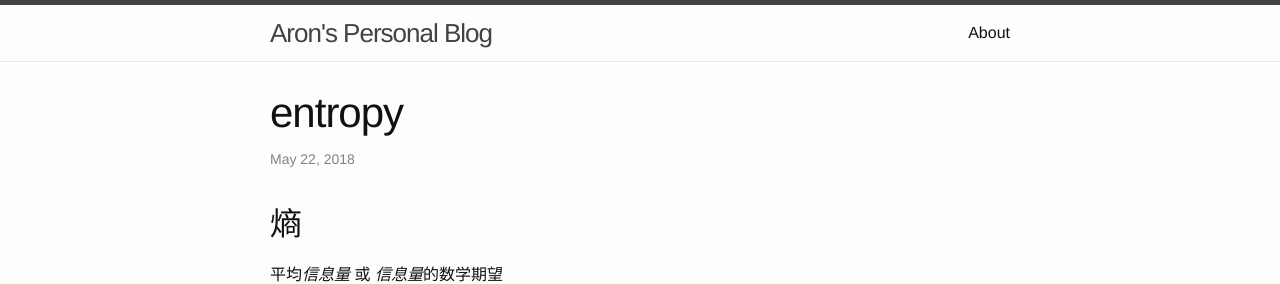
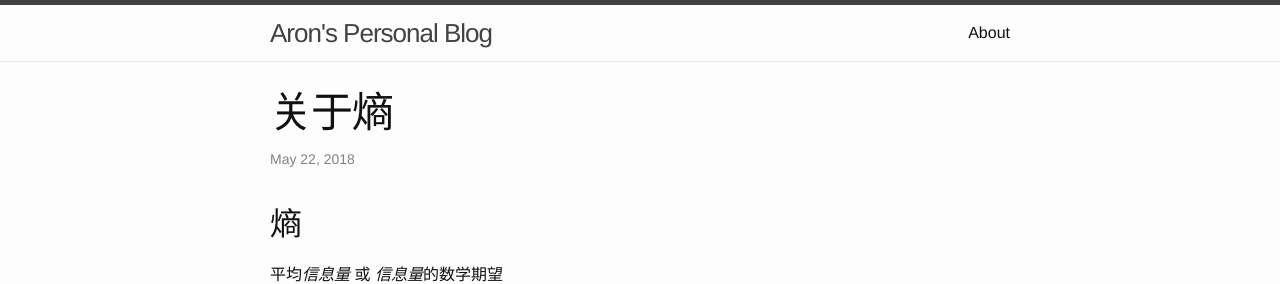
Before and after one commit to aronsoyol/aronsoyol.github.io, a Jekyll site: the page built from _posts/2018-05-22-entropy.markdown, in a window 1280 px wide. Shown: the top 284 px of the page. Built offline with Jekyll 4.4.1, drawn with Linux system fonts in a browser that asks for light colours; nearby versions of some CDN libraries; formulas are drawn with MathJax 3.

Commit message:
fix title

```diff
--- a/_posts/2018-05-22-entropy.markdown
+++ b/_posts/2018-05-22-entropy.markdown
@@ -1,6 +1,6 @@
 ---
 layout: post
-title: "entropy"
+title: "关于熵"
 date: "2018-05-22 11:17:04 +0900"
 ---
 
```
